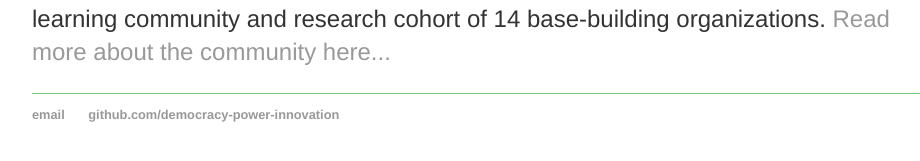
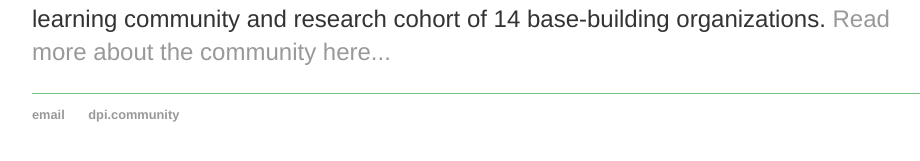
Before and after one commit to democracy-power-innovation/democracy-power-innovation.github.io, a Jekyll site: the page built from index.html, in a window 1280 px wide. Shown: the part 425-586 px from the top of the page, without its empty margins (160-1080 px from the left). Built offline with Jekyll 4.4.1, drawn with Linux system fonts in a browser that asks for light colours.

Commit message:
Update default.html

```diff
--- a/_layouts/default.html
+++ b/_layouts/default.html
@@ -23,7 +23,7 @@
 			<footer>
 	    		<ul>
 	        		<li><a href="mailto:emckenna@jhu.edu">email</a></li>
-	        		<li><a href="https://github.com/democracy-power-innovation">github.com/democracy-power-innovation</a></li>
+	        		<li><a href="https://github.com/democracy-power-innovation">dpi.community</a></li>
 				</ul>
 			</footer>
 		</body>
```
